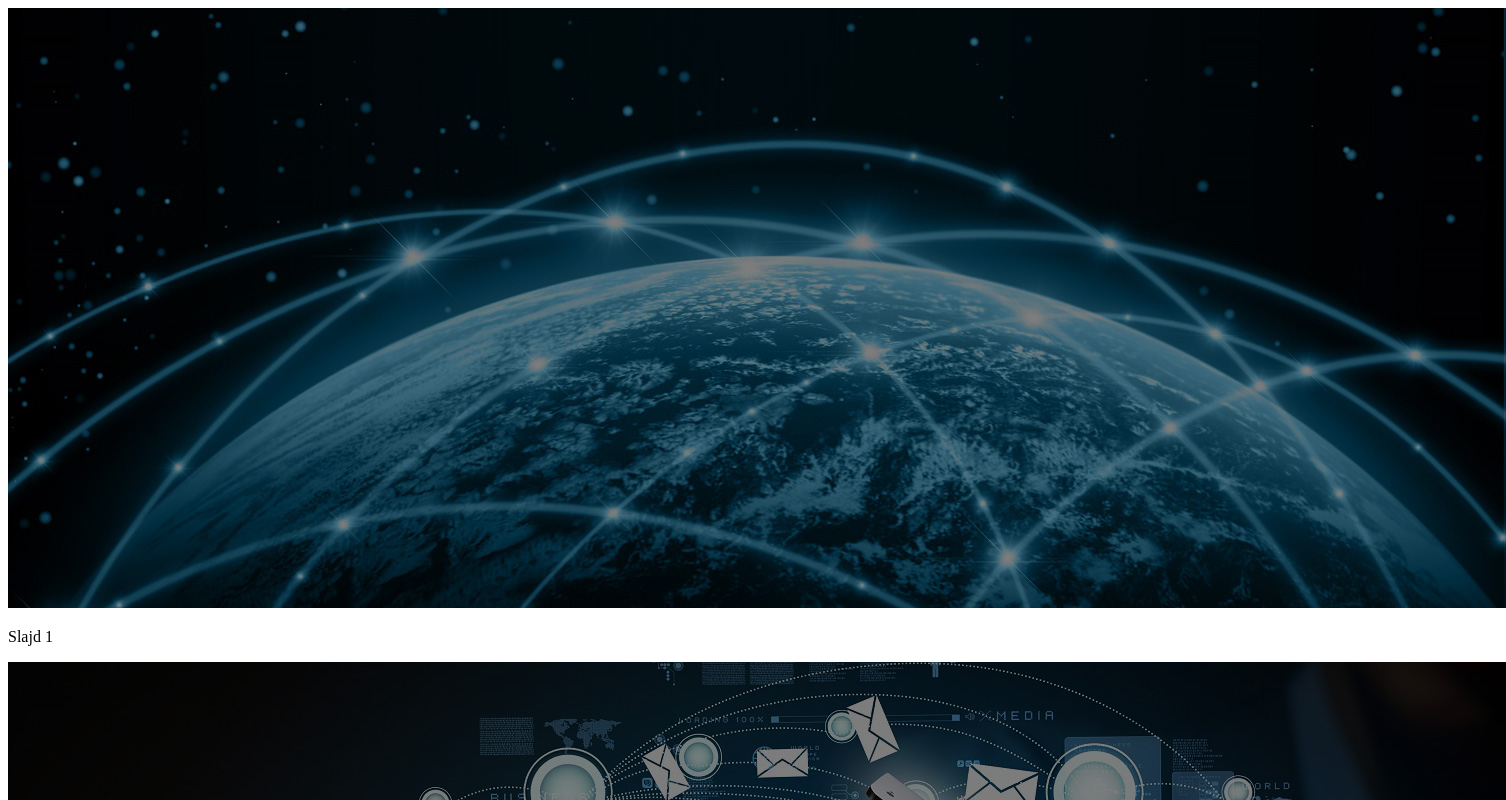
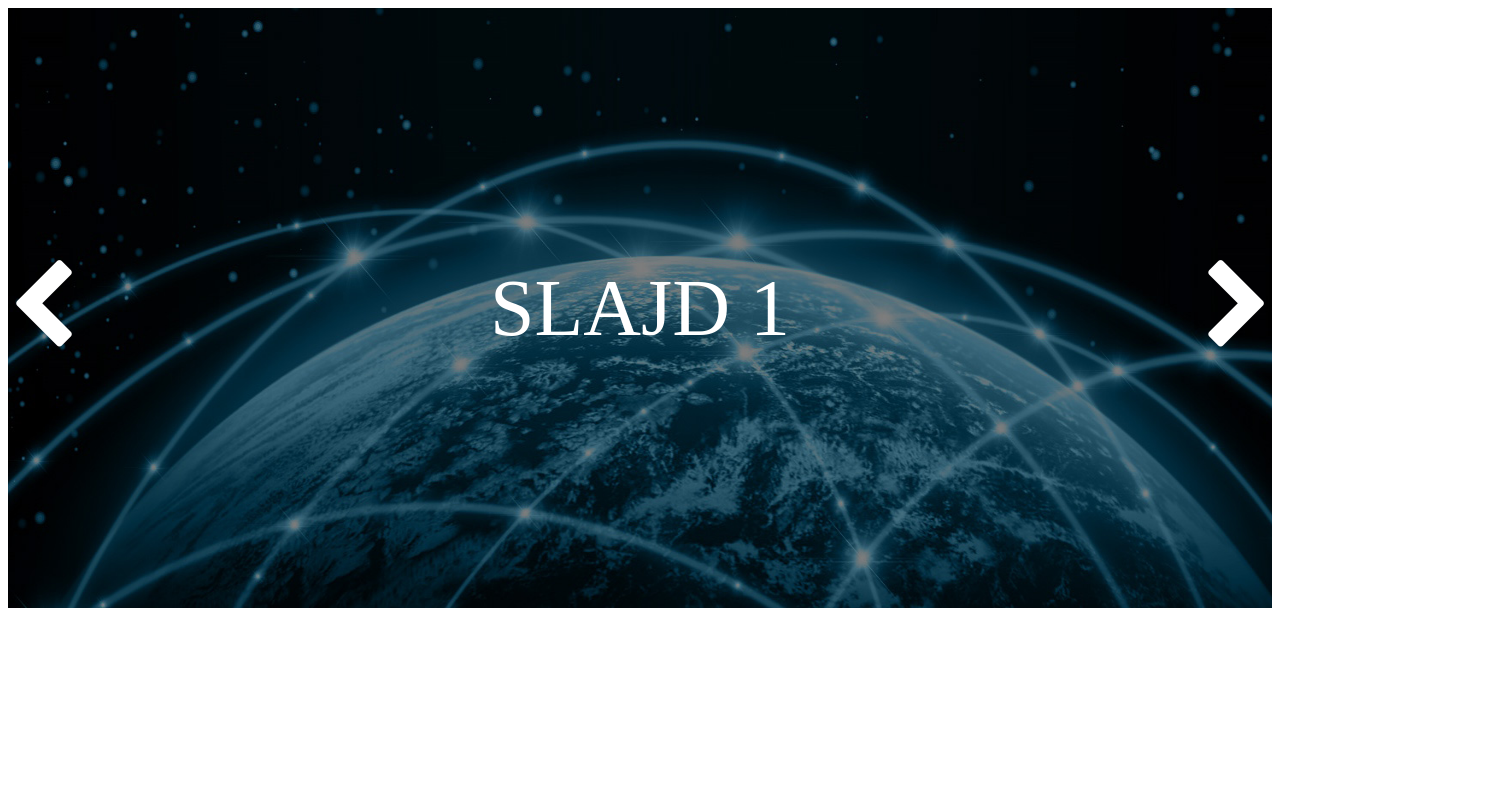
Before and after one commit to BuryPL/JQuery_slider, a plain HTML site: page index.html in a window 1280 px wide. Shown: the top 800 px of the page, 1506 px wide, since content can reach past the window. Drawn offline with Linux system fonts and the light colour scheme.

Commit message:
Prawie done

```diff
--- a/css/style.css
+++ b/css/style.css
@@ -4,24 +4,24 @@
     height: 600px;
 }
 
-.slide_show {
+#slider .slide_show {
     position: absolute;
     height: 100%;
 }
 
-.single_slide {
+#slider .slide_show .single_slide {
     position: absolute;
     top: 0;
     bottom: 0;
 }
 
-img {
+#slider .slide_show .single_slide img {
     border: none;
-    height: 100%;
+    width: 100vw;
     min-height: 100%;
 }
 
-.slider_caption {
+#slider .slide_show .single_slide .slider_caption {
     text-align: center;
     position: absolute;
     top: 50%;
@@ -30,22 +30,28 @@ img {
     right: 0;
     margin: 0 auto;
     z-index: 5;
+    color: #fff;
+    font-size: 5em;
+    text-transform: uppercase;
 }
 
-.slider_arrows a {
+#slider .slider_arrows a {
     position: absolute;
     top: 50%;
     transform: translateY(-50%);
+    z-index: 10;
+    color: #fff;
+    font-size: 6em;
 }
 
-.prev_slide {
-    position: absolute;
-    left: 0;
-    z-index: 6;
+#slider .slider_arrows a:hover {
+    color: red;
 }
 
-.prev_slide {
-    position: absolute;
+#slider .prev_slide {
+    left: 0;
+}
+
+#slider .next_slide {
     right: 0;
-    z-index: 6;
 }
--- a/index.html
+++ b/index.html
@@ -4,6 +4,8 @@
 <head>
     <meta charset="UTF-8">
     <title>JQuery_slider</title>
+
+    <link rel="stylesheet" href="css/style.css">
     <link rel="stylesheet" href="css/font-awesome.min.css">
 </head>
 
@@ -32,10 +34,10 @@
                 <p class="slider_caption">Slajd 5</p>
             </div>
         </div>
-    </div>
-    <div class="slider_arrows">
-        <a href="" class="prev_slide"><i class="fa fa-arrow-left" aria-hidden="true"></i></a>
-        <a href="" class="next_slide"><i class="fa fa-arrow-right" aria-hidden="true"></i></a>
+        <div class="slider_arrows">
+            <a href="" class="prev_slide"><i class="fa fa-chevron-left" aria-hidden="true"></i></a>
+            <a href="" class="next_slide"><i class="fa fa-chevron-right" aria-hidden="true"></i></a>
+        </div>
     </div>
     <script src="js/jquery-3.2.0.min.js"></script>
     <script src="js/main.js"></script>
--- a/js/main.js
+++ b/js/main.js
@@ -1 +1,37 @@
 'use strict';
+$(function () {
+    var slider = $('#slider');
+    var slideShow = $('.slide_show');
+    var slideCount = $('.slide_show').length;
+    var slideWidth = 100/slideCount;
+    var slideIndex = 0;
+
+    slideShow.css({'width': slideCount*100 + '%'});
+
+    slideShow.find('.single_slide').each(function (index) {
+        $(this).css({
+            'margin-left': index*slideWidth + '%',
+            'width': slideWidth + '%'
+        });
+    });
+    $('.prev_slide').click(function(){slide(slideIndex - 1);});
+    $('.next_slide').click(function(){slide(slideIndex + 1);});
+
+    function slide (newSlideIndex) {
+        if (newSlideIndex < 0 || newSlideIndex >= slideCount) {
+            return;
+        };
+
+        var slideCaption = slider.find('.slider_caption').eq(newSlideIndex);
+
+        slideCaption.hide();
+
+        var marginLeft = (newSlideIndex*(-100)) + '%';
+
+        slideShow.animate({"margin-left": marginLeft}, 800, function() {
+           slideIndex = newSlideIndex;
+            slideCaption.fadeIn("slow");
+        });
+
+    };
+})
```
